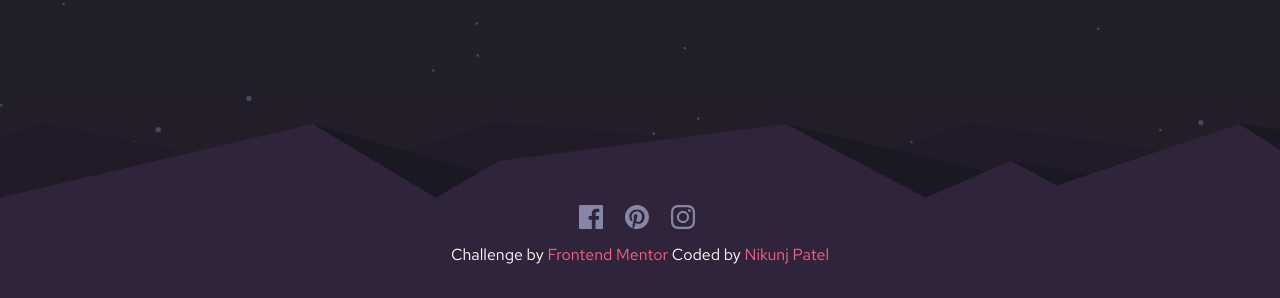
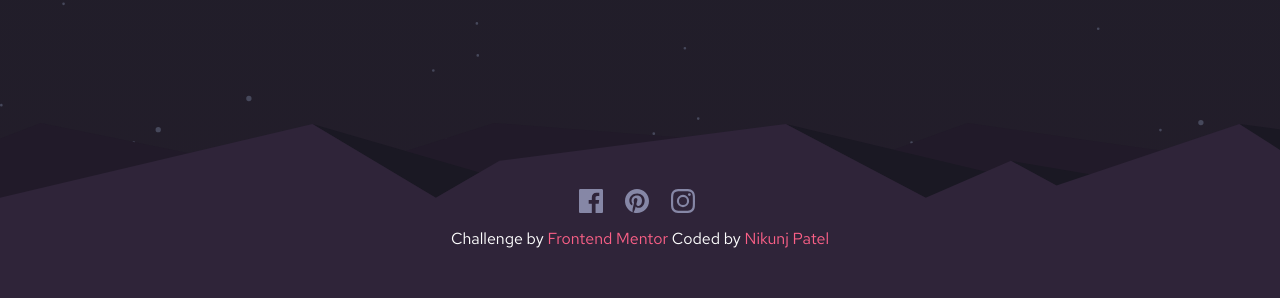
Before and after one commit to NikunjPatel-10/launch-countdown-timer-main, a website: page index.html in a window 1280 px wide. Shown: the part 502-800 px from the top of the page. Drawn offline with nearby package versions, Linux system fonts and the light colour scheme.

Commit message:
feat: bug fix

```diff
--- a/index.html
+++ b/index.html
@@ -57,7 +57,7 @@
 
     </div>
 
-    <footer class="footer">
+    <footer class="footer my-3">
       <div class=" d-flex justify-content-center align-items-center">
         <svg xmlns="http://www.w3.org/2000/svg" width="30" height="30" class="me-3">
           <path fill="#8687a6"
```
